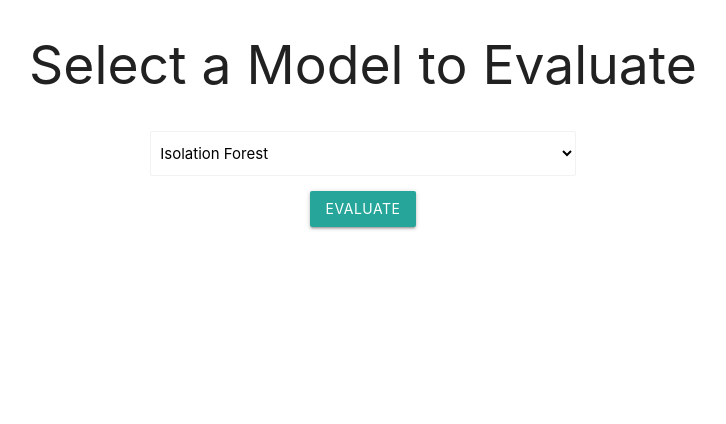
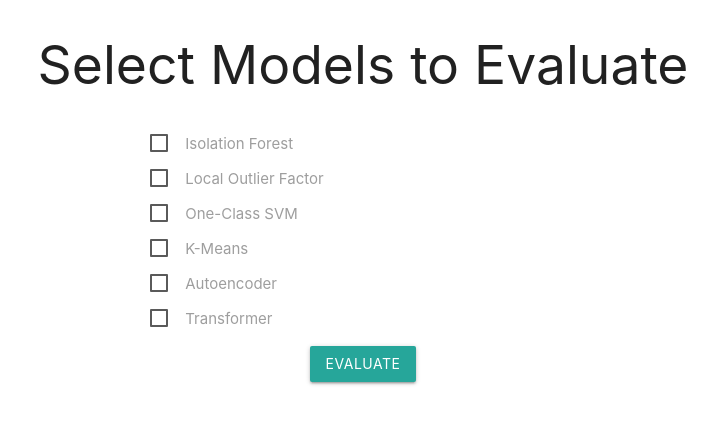
Before and after one commit to GyoniA/AnomalyDetection, a Flask app: page / in a window 1280 px wide. Shown: the top 424 px of the page, without its empty margins (277-1003 px from the left). Run offline with Flask 3, Linux system fonts and the light colour scheme; parts of the project's set-up code (start-up, migrations or seed data) failed here and were passed over.

Commit message:
Add option to compare models from the flask frontend

```diff
--- a/app.py
+++ b/app.py
@@ -76,40 +76,52 @@ def get_predictions(model, model_name):
     return predictions
 
 
-def generate_plots(y_test, predictions, model_name):
+def generate_individual_plots(y_test, predictions, model_name):
     """
-    Generate and save confusion matrix, PR, and ROC plots, for the given model.
+    Generate and save confusion matrix for the given model.
     """
-    # Confusion Matrix
+    cm_path = os.path.join(PLOT_DIR, f'{model_name}_cm.png')
     ConfusionMatrixDisplay.from_predictions(y_test, predictions, display_labels=["Non-Fraud", "Fraud"], values_format='d')
     plt.title(f'{model_name} Confusion Matrix')
-    cm_path = os.path.join(PLOT_DIR, f'{model_name}_cm.png')
     plt.savefig(cm_path)
     plt.close()
+    return cm_path
+
+
+def generate_combined_pr_roc_curves(y_test, model_preds):
+    """
+    Generate and save combined precision-recall and ROC curves for all models.
+    """
+    pr_path = os.path.join(PLOT_DIR, 'combined_pr.png')
+    roc_path = os.path.join(PLOT_DIR, 'combined_roc.png')
 
     # Precision-Recall Curve
-    precision, recall, _ = precision_recall_curve(y_test, predictions)
-    pr_auc = auc(recall, precision)
-    plt.plot(recall, precision, marker='.', label=f'{model_name} AUPRC = {pr_auc:.2f}')
+    plt.figure(figsize=(8, 6))
+    for model_name, predictions in model_preds.items():
+        precision, recall, _ = precision_recall_curve(y_test, predictions)
+        pr_auc = auc(recall, precision)
+        plt.plot(recall, precision, marker='.', label=f'{model_name} AUPRC = {pr_auc:.2f}')
     plt.xlabel('Recall')
     plt.ylabel('Precision')
-    plt.title(f'{model_name} Precision-Recall Curve')
-    pr_path = os.path.join(PLOT_DIR, f'{model_name}_pr.png')
+    plt.title('Precision-Recall Curve')
+    plt.legend(loc="best")
     plt.savefig(pr_path)
     plt.close()
 
     # ROC Curve
-    fpr, tpr, _ = roc_curve(y_test, predictions)
-    roc_auc = auc(fpr, tpr)
-    plt.plot(fpr, tpr, label=f'{model_name} AUC = {roc_auc:.2f}')
+    plt.figure(figsize=(8, 6))
+    for model_name, predictions in model_preds.items():
+        fpr, tpr, _ = roc_curve(y_test, predictions)
+        roc_auc = auc(fpr, tpr)
+        plt.plot(fpr, tpr, label=f'{model_name} AUC = {roc_auc:.2f}')
     plt.xlabel('False Positive Rate')
     plt.ylabel('True Positive Rate')
-    plt.title(f'{model_name} ROC Curve')
-    roc_path = os.path.join(PLOT_DIR, f'{model_name}_roc.png')
+    plt.title('ROC Curve')
+    plt.legend(loc="best")
     plt.savefig(roc_path)
     plt.close()
 
-    return cm_path, pr_path, roc_path
+    return pr_path, roc_path
 
 
 @app.route('/')
@@ -122,19 +134,27 @@ def evaluate():
     """
     Evaluate the selected model on the test dataset and display the results.
     """
-    model_name = request.form.get('model')
-    model = load_model(model_name)
+    selected_models = request.form.getlist('models')
+    model_preds = {}
+    cm_paths = {}
+    classification_reports = {}
 
-    if model is None:
-        return "Model not found!", 404
+    for model_name in selected_models:
+        model = load_model(model_name)
+        if model:
+            predictions = get_predictions(model, model_name)
+            model_preds[model_name] = predictions
+            cm_paths[model_name] = generate_individual_plots(Y_test, predictions, model_name)
+            classification_reports[model_name] = classification_report(Y_test, predictions)
 
-    predictions = get_predictions(model, model_name)
+    pr_path, roc_path = generate_combined_pr_roc_curves(Y_test, model_preds)
 
-    cm_path, pr_path, roc_path = generate_plots(Y_test, predictions, model_name)
-    classification_rep = classification_report(Y_test, predictions)
+    return render_template('results.html',
+                           cm_paths=cm_paths,
+                           classification_reports=classification_reports,
+                           pr_path=pr_path,
+                           roc_path=roc_path)
 
-    return render_template('results.html', model_name=model_name, classification_rep=classification_rep,
-                           cm_path=cm_path, pr_path=pr_path, roc_path=roc_path)
 
 
 if __name__ == '__main__':
--- a/templates/index.html
+++ b/templates/index.html
@@ -7,16 +7,18 @@
     <link href="https://cdnjs.cloudflare.com/ajax/libs/materialize/1.0.0/css/materialize.min.css" rel="stylesheet">
 </head>
 <body class="container">
-    <h2 class="center-align">Select a Model to Evaluate</h2>
+    <h2 class="center-align">Select Models to Evaluate</h2>
     <div class="row">
         <form action="/evaluate" method="POST" class="col s12 m6 offset-m3">
             <div class="input-field">
-                <label for="model" style="display: block; font-weight: bold;"></label>
-                <select name="model" id="model" class="browser-default" style="margin-top: 8px;">
-                    {% for model in models %}
-                        <option value="{{ model }}">{{ model }}</option>
-                    {% endfor %}
-                </select>
+                {% for model in models %}
+                    <div class="checkbox-item" style="margin-bottom: 10px;">
+                        <label>
+                            <input type="checkbox" name="models" value="{{ model }}">
+                            <span>{{ model }}</span>
+                        </label>
+                    </div>
+                {% endfor %}
             </div>
             <div class="center-align">
                 <button type="submit" class="btn waves-effect waves-light">Evaluate</button>
@@ -24,11 +26,5 @@
         </form>
     </div>
     <script src="https://cdnjs.cloudflare.com/ajax/libs/materialize/1.0.0/js/materialize.min.js"></script>
-    <script>
-        document.addEventListener('DOMContentLoaded', function() {
-            let elems = document.querySelectorAll('select');
-            M.FormSelect.init(elems);
-        });
-    </script>
 </body>
 </html>
```
Also changed, not shown: templates/results.html (+19 -18 lines).
